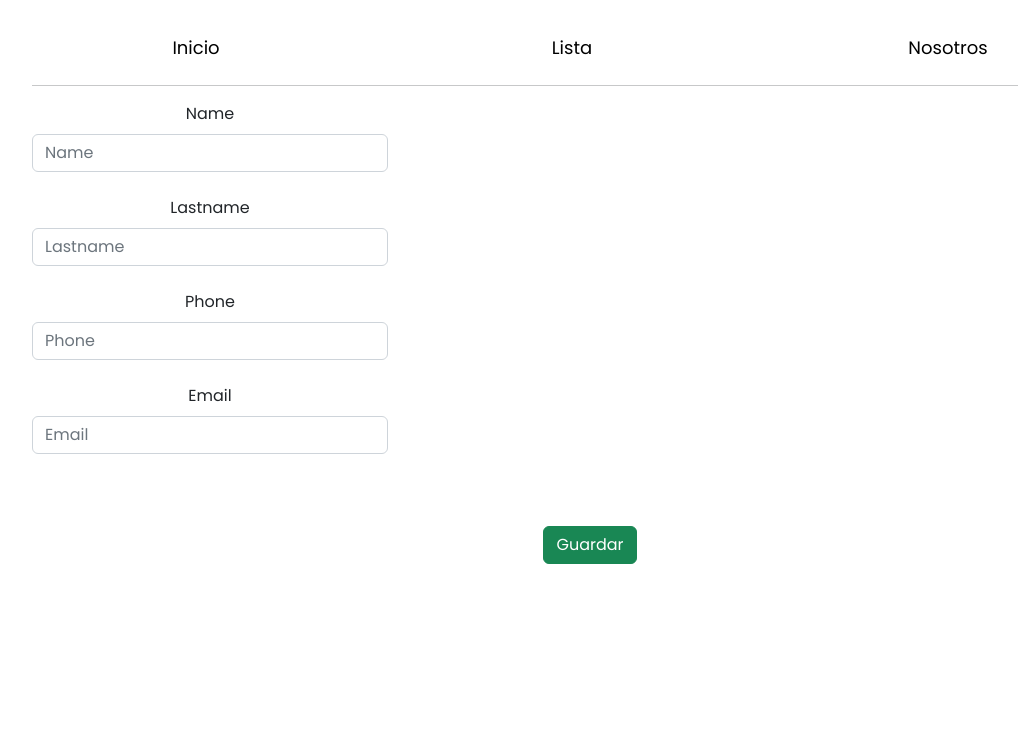
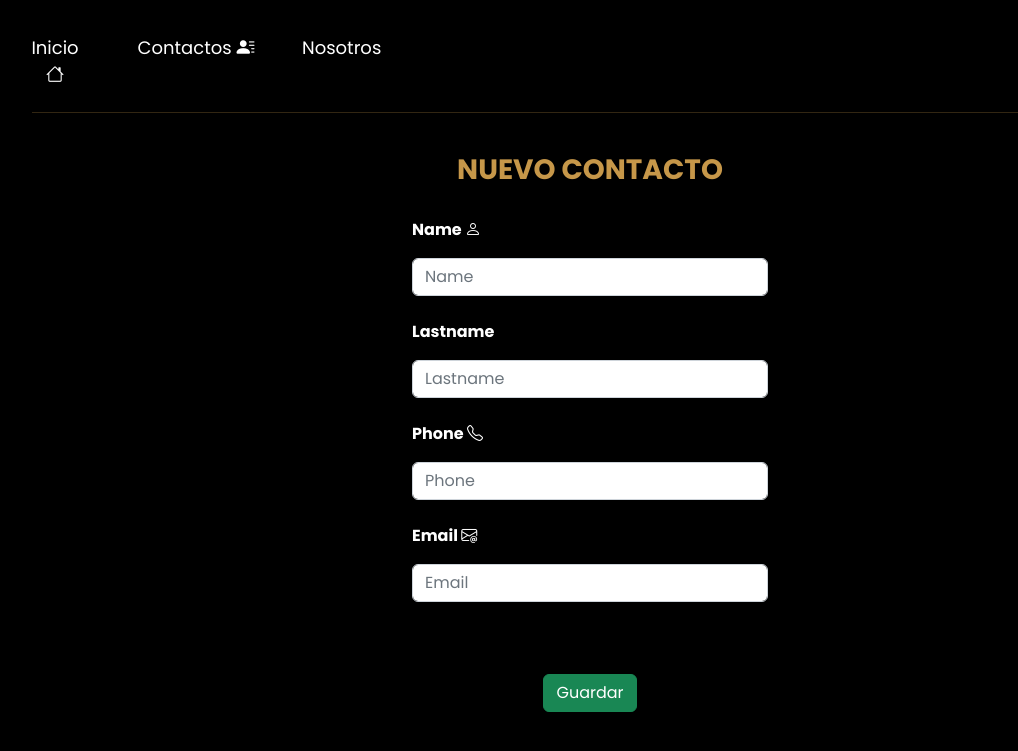
Before and after one commit to HamiltonLopez/agenda_digital, a Django app: page /add/ in a window 1280 px wide. Shown: the top 751 px of the page, without its empty margins (50-1068 px from the left). Run offline with Django 4.2, Linux system fonts and the light colour scheme.

Commit message:
actualizacion en estilos

```diff
--- a/myapp/templates/contacts/add.html
+++ b/myapp/templates/contacts/add.html
@@ -1,14 +1,36 @@
 {% extends "header.html" %}
 {% block titule %} Añadir Contacto {% endblock %}
 {% block content %}
+<style>
+  h3{
+    font-weight: bold;
+
+    color: #C69749;
+  }
+  label{
+    font-weight: bold;
+    color: #ffffff;
+  }
+</style>
+<br>
+<h3 class="text-center">NUEVO CONTACTO</h3>
+<br>
 <form action="" method="post" enctype="multipart/form-data">
 
   {% csrf_token %}
-  <div class="row">
+  <div class="row align-items-center justify-content-center">
   {%for campo in formulario %}
 
-    <div class="form-outline col-4 justify-content-center text-center flex-direction-row">
-      <label class="form-label" for="nombre">{{ campo.label }}</label>
+    <div class="form-outline col-4 text-aling-left">
+      {% if forloop.counter == 1 %}
+      <div class="form-label"><label class="form-label" for="nombre">{{ campo.label }} <i class="bi bi-person"></i></label></div>
+      {% elif forloop.counter == 2 %}
+      <div class="form-label"><label class="form-label" for="nombre">{{ campo.label }} </label></div>
+      {% elif forloop.counter == 3 %}
+      <div class="form-label"><label class="form-label" for="nombre">{{ campo.label }} <i class="bi bi-telephone"></i></label></div>
+      {% elif forloop.counter == 4 %}
+      <div class="form-label"><label class="form-label" for="nombre">{{ campo.label }} <i class="bi bi-envelope-at"></i></label></div>
+      {% endif %}
    <input class="form-control" type="{{ campo.field.widget.input_type }}" id="nombre" name="{{ campo.name }}" placeholder="{{ campo.label }}" required><br>
    </div>
 
--- a/myapp/templates/header.html
+++ b/myapp/templates/header.html
@@ -22,19 +22,16 @@
   font-family: 'Poppins', sans-serif;
 }
 
-header {
-  /*  background-color: rgb(0, 0, 0);*/
-    max-width: 100%;
-    margin: 0px 0px 30px 0px;
 
-  }
-
+hr{
+    color: #C69749;
+}
   body {
     padding: 0;
     margin: 0;
     max-width: 100%;
     max-height: 100%;
-    /*background-color: black;*/
+    background-color: black;
 
   }
   div[class^="navbar-brand"] {
@@ -48,16 +45,16 @@ header {
   a {
     font-size: 18px;
     text-decoration: none;
-    color: rgb(0, 0, 0);
+    color: rgb(255, 255, 255);
     text-align: center;
   }
   .navbar-nav li a:hover {
-    color: rgb(0, 0, 0);
+    color: #C69749;
     transition: 0.5s;
   }
   .navbar-nav li a:active {
+    color: #C69749;
 
-    transition: 0.5s;
   }
   #logo{
 	  width: 150px;
@@ -74,7 +71,6 @@ header {
     position: relative;
   }
 
-
   .navbar-nav li a::after {
     content: "";
     position: absolute;
@@ -82,26 +78,20 @@ header {
     left: 0;
     width: 100%;
     height: 2px; /* ajusta el grosor de la barra */
-    background-color: #E51B23; /* ajusta el color de la barra */
+    background-color:#C69749; /* ajusta el color de la barra */
     transform: scaleX(0); /* para ocultar inicialmente la barra */
     transform-origin: left center;
     transition: transform 0.4s ease-in-out;
   }
- /* #navbar{
-    position: fixed;
-    background-color: rgb(0, 0, 0);
-}*/
-.active{
-  color: rgb(255, 255, 255);
-  font-weight: bold;
+
+.active :active{
+  color:#C69749;
+
 }
 .navbar-nav .nav-link.active, .navbar-nav .nav-link.show {
-    color:#E51B23;
+    color:#C69749;
 
 }
-
-
-/*///////////////////////*/
 
 span{
     font-weight: bold;
@@ -131,14 +121,14 @@ span{
 						<div class="collapse navbar-collapse row col-12 " id="navbarNav">
 
 							<ul class="navbar-nav row col-12">
-								<li class="text-center nav-item col">
-									<a class="" aria-current="page" href="{% url 'inicio' %}">Inicio</a>
+								<li class="text-center nav-item col-1">
+									<a class="active" aria-current="page" href="{% url 'inicio' %}">Inicio <i class="bi bi-house"></i></a>
 								</li>
-								<li class="text-center nav-item col">
-									<a class="" aria-current="page" href="{% url 'lista' %}">Lista</a>
+								<li class="text-center nav-item col-2">
+									<a class="active" aria-current="page" href="{% url 'lista' %}">Contactos <i class="bi bi-person-lines-fill"></i></a>
 								</li>
-								<li class="text-center nav-item col">
-									<a class="" aria-current="page" href="#">Nosotros</a>
+								<li class="text-center nav-item col-1">
+									<a class="active" aria-current="page" href="#">Nosotros</a>
 								</li>
 							</ul>
 
--- a/myapp/views.py
+++ b/myapp/views.py
@@ -2,6 +2,7 @@ from django.shortcuts import render,redirect
 from django.http import HttpResponse
 from .models import Contact
 from .form import ContactForm
+from django.contrib import messages
 # Create your views here.
 
 def index(request):
@@ -18,6 +19,7 @@ def addContact(request):
     None)
     if formulario.is_valid():
         formulario.save()
+        messages.success(request,  "¡ El contacto fue creado correctamente !")
         return redirect('lista')
     return render(request,'contacts/add.html',{'formulario':formulario})
 
@@ -27,10 +29,12 @@ def editContact(request,id):
     formulario = ContactForm(request.POST or None,request.FILES or None ,instance=contact)
     if formulario.is_valid() and request.method == 'POST':
         formulario.save()
+        messages.success(request, "¡ El contacto fue ha actualizado correctamente !")
         return redirect('lista')
     return render(request,'contacts/update.html',{'formulario':formulario})
 
 def deleteContact(request,id):
     contact = Contact.objects.get(id=id)
     contact.delete()
+    messages.success(request, "¡ El contacto fue ha eliminado correctamente !")
     return redirect('lista')
```
Also changed, not shown: myapp/templates/contacts/list.html (+42 -2 lines), myapp/templates/contacts/update.html (+25 -3 lines), myapp/templates/index.html (+23 -0 lines), mysite/settings.py (+10 -1 lines).
